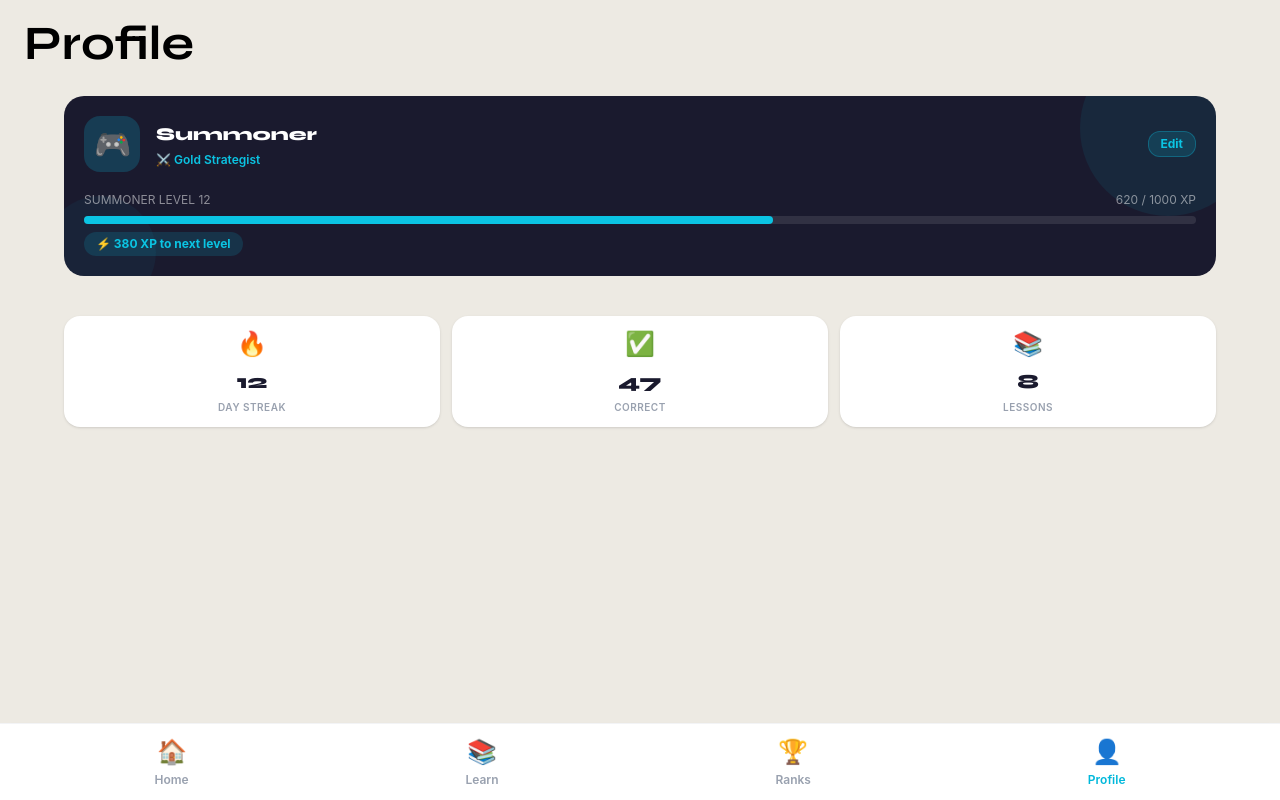
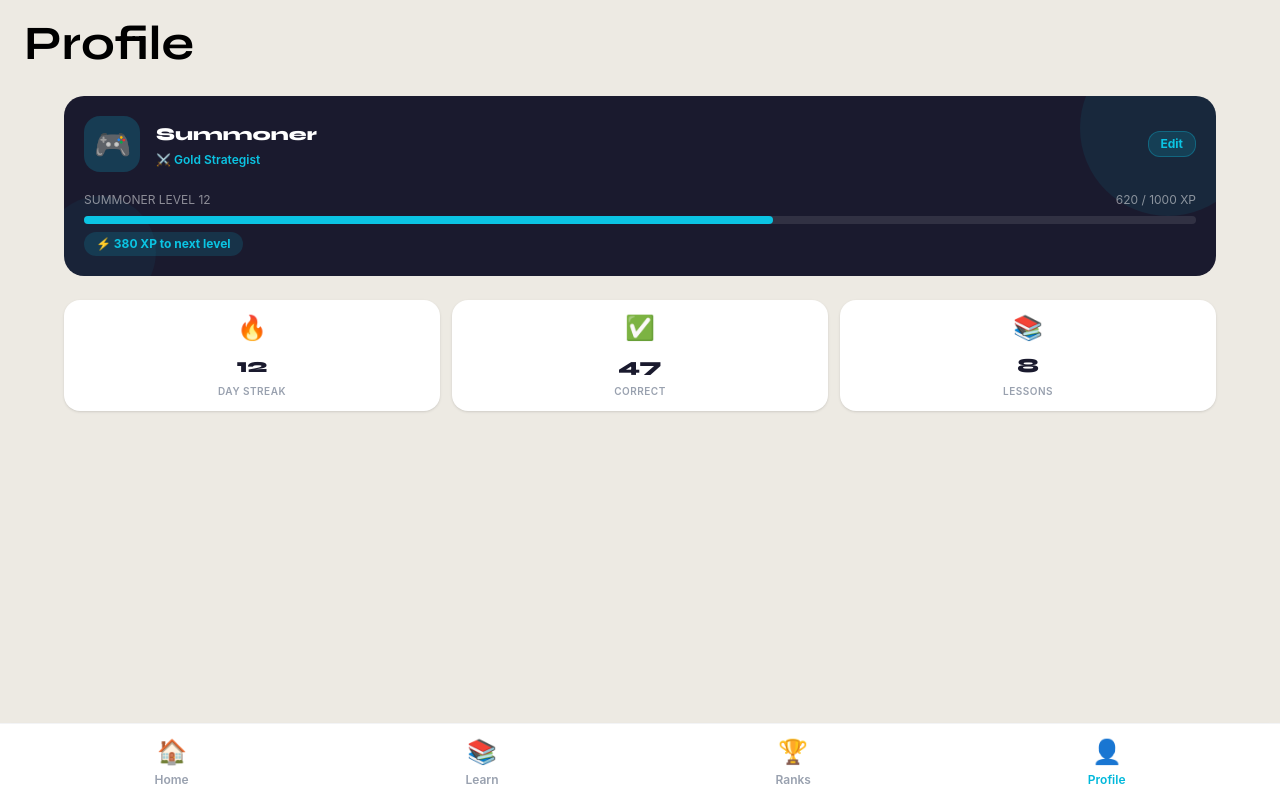
Before and after one commit to Chris-wav/lproject, a React (Vite) app in the folder lol-academy/: page /profile in a window 1280 px wide. Built offline with nearby package versions, Linux system fonts and the light colour scheme.

Commit message:
Fixed a small margin mistake in profilePage in the milstone top margin  mt-5 -> mt-1

```diff
--- a/lol-academy/src/routes/profile.tsx
+++ b/lol-academy/src/routes/profile.tsx
@@ -16,7 +16,7 @@ function RouteComponent() {
     <div className="flex flex-col items-start gap-5 w-full mt-5 ">
       <h1 className="text-5xl font-display pl-6">Profile</h1>
       <SummonerCard />
-      <div className="mt-5 grid grid-cols-3 gap-3 w-[90%] mx-auto">
+      <div className="mt-1 grid grid-cols-3 gap-3 w-[90%] mx-auto">
         {stats.map((stat, index) => (
           <MilestoneCard
             key={index}
```
